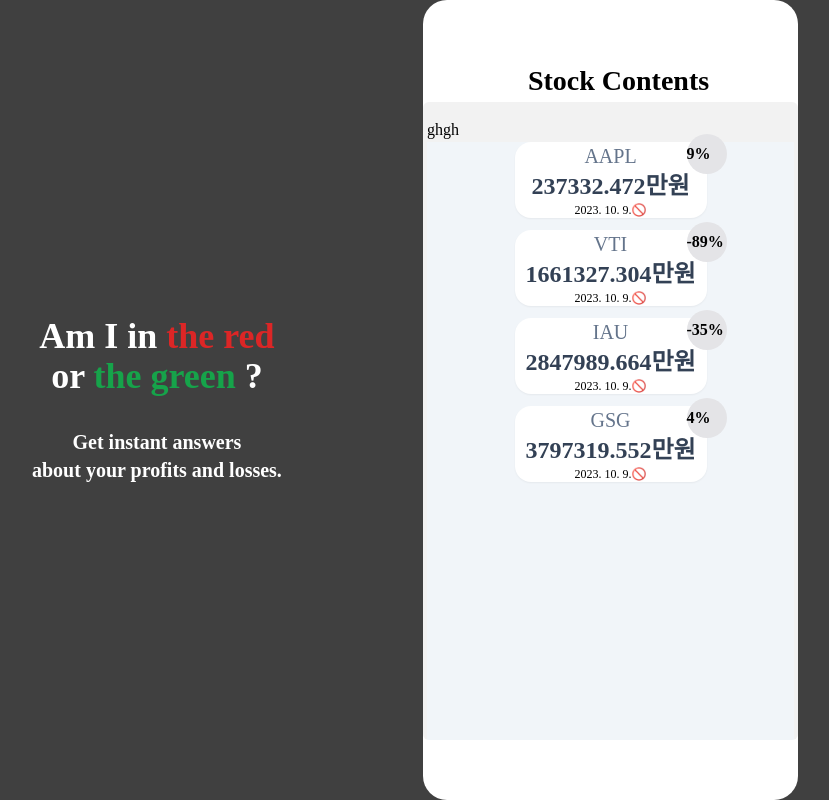
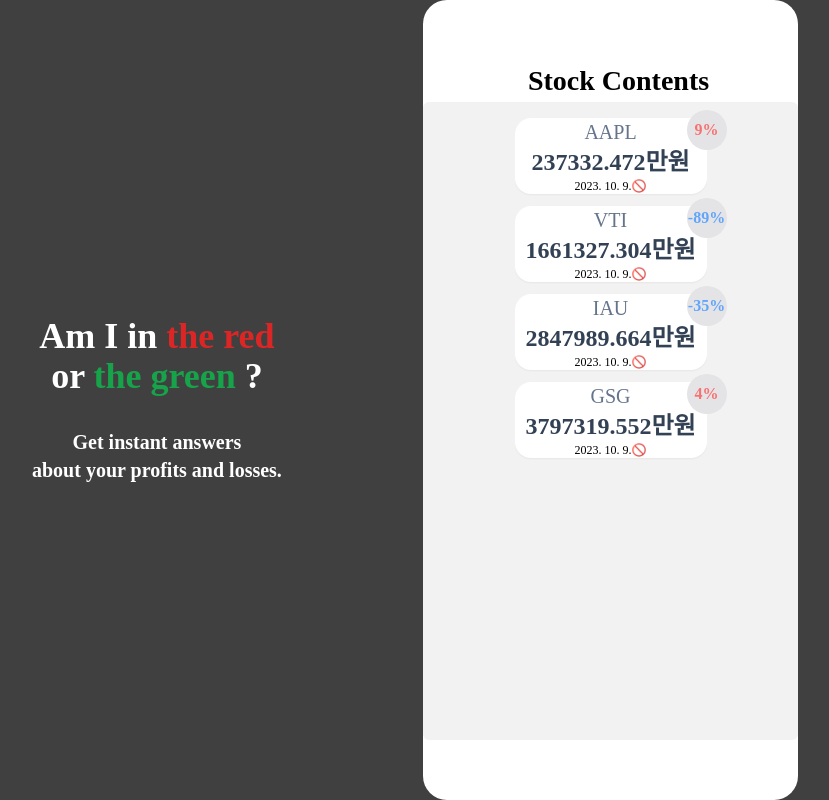
Before and after one commit to Hys-Lee/invest-records, a React (Vite) app: page /detail in a window 1280 px wide. Shown: the whole page, without its empty margins (225-1054 px from the left). Built offline with nearby package versions, Linux system fonts and the light colour scheme; a web font is replaced by a local one.

Commit message:
Feat: UI reconstructed

```diff
--- a/src/api/Stock/index.tsx
+++ b/src/api/Stock/index.tsx
@@ -5,8 +5,8 @@
 const Stock = ({ ticker }: StockProps) => {
   return (
     <iframe
-      width="98%"
-      height="400"
+      width="100%"
+      height="300"
       src={`https://widget.finnhub.io/widgets/stocks/chart?symbol=${ticker}&amp;watermarkColor=%231db954&amp;backgroundColor=%23222222&amp;textColor=white`}
     ></iframe>
   );
--- a/src/components/StockTile.tsx
+++ b/src/components/StockTile.tsx
@@ -7,12 +7,22 @@
   onAndOff,
   profitAndLossPercent,
 }): React.ReactElement {
+  const tileRef = useRef(null);
+
+  useEffect(() => {
+    if (profitAndLossPercent > 0) {
+      tileRef.current.className += ' before:text-red-400 ';
+    } else {
+      tileRef.current.className += ' before:text-blue-400 ';
+    }
+  }, [tileRef]);
   console.log('all: ', title, currentSaving, recentDate, onAndOff, profitAndLossPercent);
   return (
     <div
+      ref={tileRef}
       rate={profitAndLossPercent}
       className="
-    before:content-[attr(rate)'%']  before:w-10 before:h-10 before:bg-zinc-200  before:absolute before:-translate-y-2 before:translate-x-24  before:rounded-full before:leading-10 before:font-bold  before:text-md
+    before:content-[attr(rate)'%']  before:w-10 before:h-10 before:bg-zinc-200  before:absolute before:-translate-y-2 before:translate-x-24  before:rounded-full before:leading-10 before:font-bold  before:text-md before:text-center
   bg-white w-48  rounded-2xl shadow-sm flex flex-col items-center"
     >
       <h2 className=" font-medium  text-slate-500 text-xl">{title}</h2>
--- a/src/main.tsx
+++ b/src/main.tsx
@@ -41,7 +41,7 @@
           </div>
           <div className="flex flex-col items-center py-[60px] rounded-3xl  w-[375px] bg-white text-left">
             <p className="pl-4 font-bold text-[28px]">Stock Contents</p>
-            <div className="rounded-md py-4 w-full px-1 h-full bg-[#F2F2F2] overflow-auto">
+            <div className="rounded-md py-4 w-full px-1 h-full bg-[#F2F2F2] flex flex-col items-center justify-start  overflow-hidden">
               <RouterProvider router={router} />
             </div>
           </div>
--- a/src/pages/Detail.tsx
+++ b/src/pages/Detail.tsx
@@ -11,9 +11,8 @@
   }
   return (
     <>
-      <div>ghgh</div>
-      <div className="bg-slate-100 h-full">
-        <div className="flex flex-col  items-center h-72 gap-3">
+      <div className=" h-full">
+        <div className="flex flex-col  items-center h-full gap-3 overflow-scroll">
           {stockInfo.allTickers.map((ticker) => {
             return (
               <Link to={`/detail/${userId}/${ticker}`}>
--- a/src/pages/Main.tsx
+++ b/src/pages/Main.tsx
@@ -4,7 +4,7 @@
 
 export default function Main() {
   return (
-    <div className=" flex flex-col items-center px-0">
+    <div className=" flex flex-col items-center px-0 overflow-hidden">
       <p className="pt-8 pb-2 text-neutral-500">Your Stock Evaluation</p>
       <Link to={'/detail/'}>
         <MainSummary />
--- a/src/pages/TradingDetail.tsx
+++ b/src/pages/TradingDetail.tsx
@@ -17,12 +17,13 @@
   });
 
   return (
-    <div className="m-2">
+    <div className="m-2  ">
+      <h2 className=" text-center text-3xl font-bold">{ticker}</h2>
       <p className="pb-2 text-neutral-500">Trading History</p>
-      <div className="grid gap-4 justify-center text-left">
+      <div className="grid gap-4 justify-center text-left overflow-scroll h-60">
         {trading.map((x) => {
           return (
-            <div className="p-4 w-[280px] rounded-lg bg-neutral-200">
+            <div className="p-4 w-[280px] rounded-lg bg-neutral-200" key={x.ticker + x.date}>
               <div className="font-bold">Date of Trading</div>
               <div>{x.date}</div>
               <div className="font-bold">Type of Trading</div>
```
